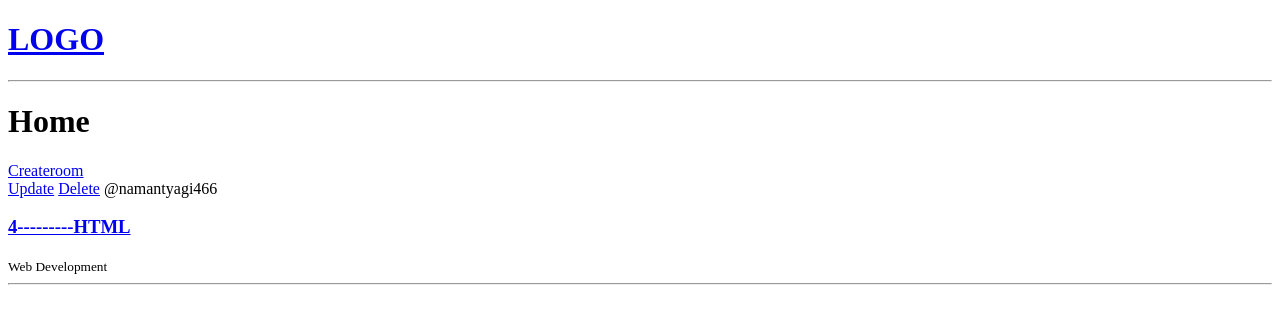
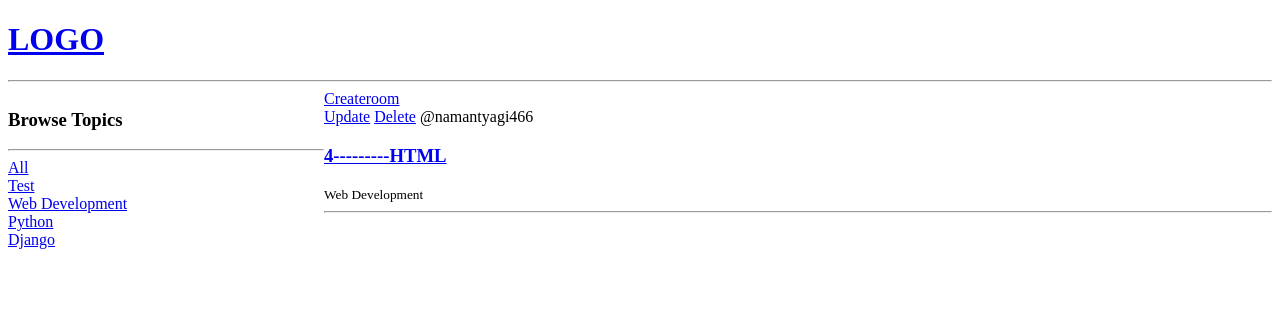
Before and after one commit to naman466/studybud, a Django app: page / in a window 1280 px wide. Shown: the top 324 px of the page. Run offline with Django 5.2, Linux system fonts and the light colour scheme; data comes from the database, SQL or seed files in the repository.

Commit message:
Created basic search functionality using Topic tags and a Browse window. Updated home.html and views.py.

```diff
--- a/base/templates/base/home.html
+++ b/base/templates/base/home.html
@@ -2,7 +2,32 @@
 
 {% block content %}
 
-<h1>Home</h1>
+<style>
+    .home-container{
+        display: grid;
+        grid-template-columns: 1fr 3fr;
+
+    }
+</style>
+
+<div class="home-container">
+
+    <div>
+        <h3>Browse Topics</h3>
+        <hr>
+        <div>
+            <a href="{% url 'home' %}">
+                All
+            </a>
+        </div>
+        {% for topic in topics %}
+            <div>
+                <a href="{% url 'home' %}?q={{topic.name}}">
+                    {{topic.name}}
+                </a>
+            </div>
+        {% endfor %}
+    </div>
         <div>
             <a href="{% url 'create-room' %}">Createroom</a>
             <div>
@@ -19,5 +44,6 @@
                 {% endfor %}
         </div>
     </div>
+</div>
 
 {% endblock content %}
--- a/base/views.py
+++ b/base/views.py
@@ -1,5 +1,5 @@
 from django.shortcuts import render, redirect
-from .models import Room
+from .models import Room, Topic
 from .forms import RoomForm
 
 # Create your views here.
@@ -11,8 +11,10 @@ from .forms import RoomForm
 # ]
 
 def home(request):
-    rooms = Room.objects.all()
-    context = {'rooms':rooms}
+    q = request.GET.get('q') if (request.GET.get('q')) != None else ''
+    rooms = Room.objects.filter(topic__name__icontains = q)
+    topics = Topic.objects.all()
+    context = {'rooms':rooms, 'topics':topics}
     return render(request,'base/home.html',context)
 
 def room(request,pk):
```
Lines whose indentation alone changed are shown as unchanged.
